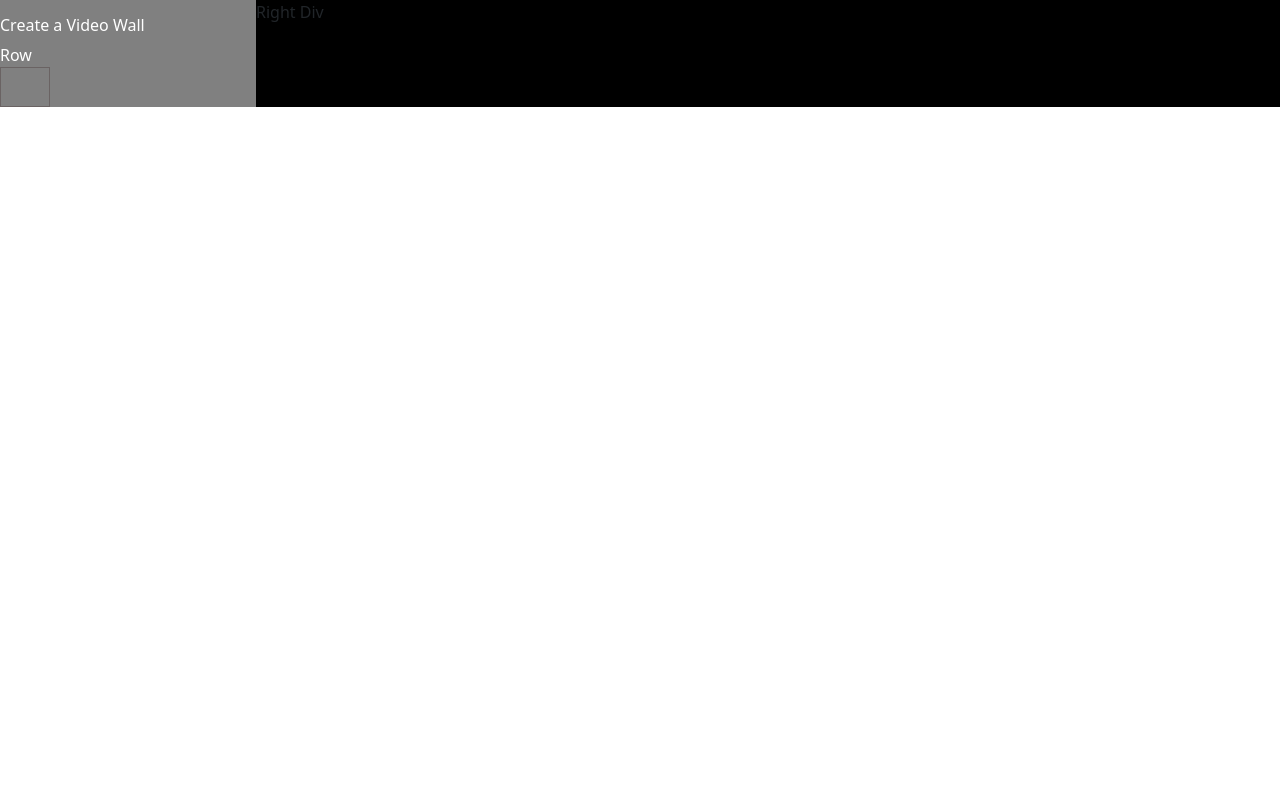
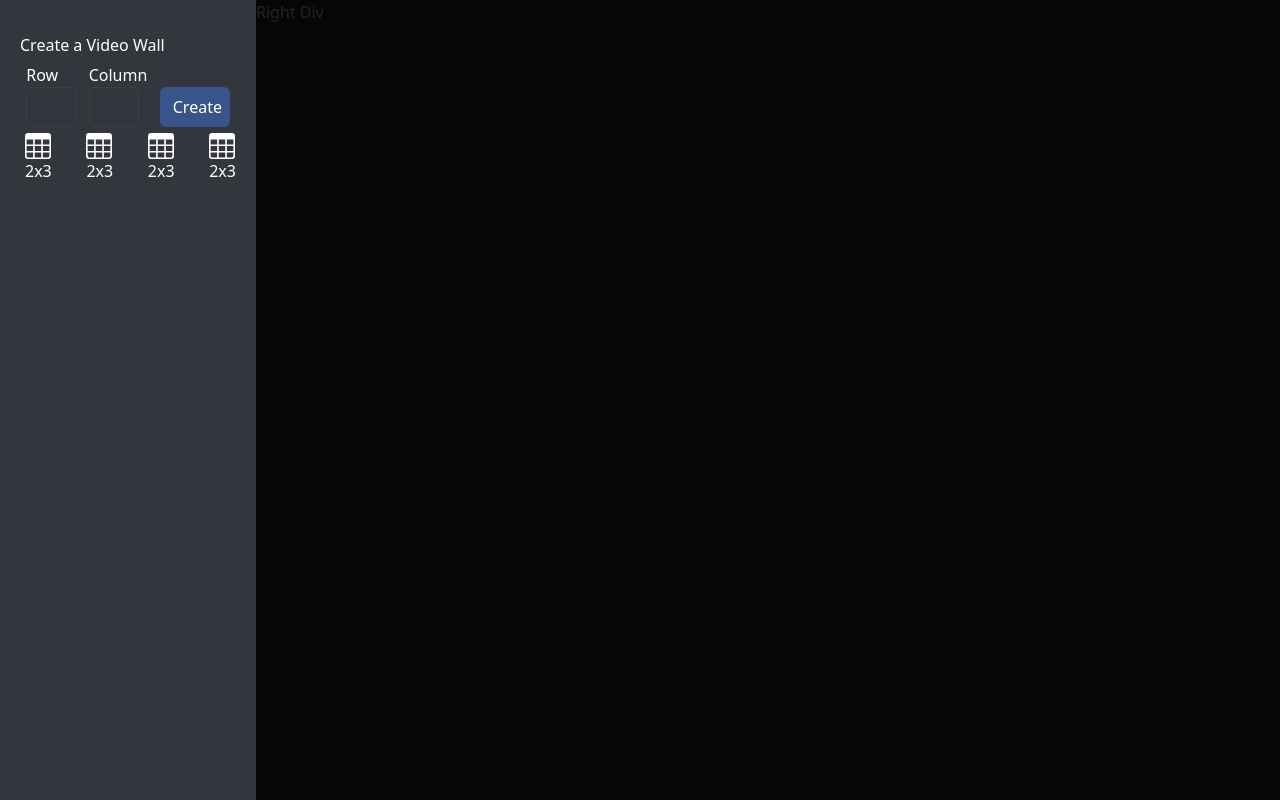
Before and after one commit to SatyendraSinghDev/vc-assignment2, a React (Create React App) app: page / in a window 1280 px wide. Built offline with nearby package versions, Linux system fonts and the light colour scheme.

Commit message:
Made changes in left side bar section

```diff
--- a/package.json
+++ b/package.json
@@ -9,6 +9,7 @@
     "bootstrap": "^5.2.3",
     "react": "^18.2.0",
     "react-dom": "^18.2.0",
+    "react-icons": "^4.8.0",
     "react-router-dom": "^6.11.1",
     "react-scripts": "5.0.1",
     "web-vitals": "^2.1.4"
--- a/src/App.css
+++ b/src/App.css
@@ -1 +1,5 @@
 /* Write css Classes Here */
+
+.table-icon {
+    font-size: 26px;
+}
--- a/src/pages/GridList.js
+++ b/src/pages/GridList.js
@@ -1,12 +1,16 @@
 import React from "react";
+import { BsTable } from "react-icons/bs";
 import Grid from "../components/Grid";
 
 const GridList = () => {
   // return <Grid rows={3} columns={5} />;
   return (
-    <div style={{ display: "flex" }}>
-      <div style={{ flex: "1", backgroundColor: "gray" }}>
+    <div style={{ display: "flex", height: "100vh" }}>
+      <div style={{ flex: "1", backgroundColor: "#33373D" }}>
+        <div style={{ padding: "20px 20px 20px 20px" }}>
           <h6 className="mt-3 text-white">Create a Video Wall</h6>
+          <div style={{ display: "flex", justifyContent: "space-around" }}>
+            <div>
               <label forHtml="rows" className="text-white d-block">
                 Row
               </label>
@@ -15,13 +19,69 @@ const GridList = () => {
                 style={{
                   width: "50px",
                   height: "40px",
-            backgroundColor: "gray",
-            border: "1px solid #6a6363",
+                  backgroundColor: "#33373D",
+                  border: "1px solid #3C4044",
                   color: "#FFFFFF",
+                  borderRadius: "5px",
+                  padding: "18px",
                 }}
               />
             </div>
-      <div style={{ flex: "4", backgroundColor: "black" }}>Right Div</div>
+            <div>
+              <label forHtml="columns" className="text-white d-block">
+                Column
+              </label>
+              <input
+                id="columns"
+                type="text"
+                style={{
+                  width: "50px",
+                  height: "40px",
+                  backgroundColor: "#33373D",
+                  border: "1px solid #3C4044",
+                  color: "#FFFFFF",
+                  borderRadius: "5px",
+                  padding: "18px",
+                }}
+              />
+            </div>
+            <div className="mt-4">
+              <button
+                className="btn text-white"
+                style={{
+                  backgroundColor: "#39548A",
+                  width: "70px",
+                  height: "40px",
+                }}
+              >
+                Create
+              </button>
+            </div>
+          </div>
+          <div
+            className="d-flex justify-content-between"
+            style={{ padding: "5px 0px 0px 5px" }}
+          >
+            <div>
+              <BsTable className="text-white table-icon" />
+              <p className="text-white">2x3</p>
+            </div>
+            <div>
+              <BsTable className="text-white table-icon" />
+              <p className="text-white">2x3</p>
+            </div>
+            <div>
+              <BsTable className="text-white table-icon" />
+              <p className="text-white">2x3</p>
+            </div>
+            <div>
+              <BsTable className="text-white table-icon" />
+              <p className="text-white">2x3</p>
+            </div>
+          </div>
+        </div>
+      </div>
+      <div style={{ flex: "4", backgroundColor: "#060606" }}>Right Div</div>
     </div>
   );
 };
```
Lines whose indentation alone changed are shown as unchanged.
